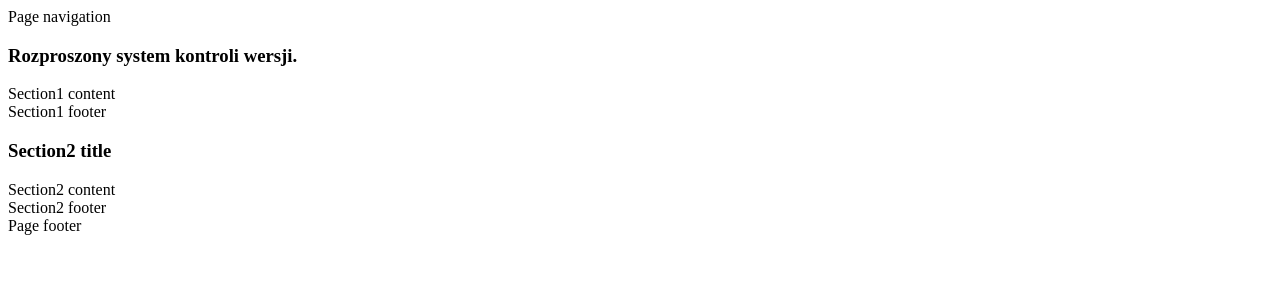
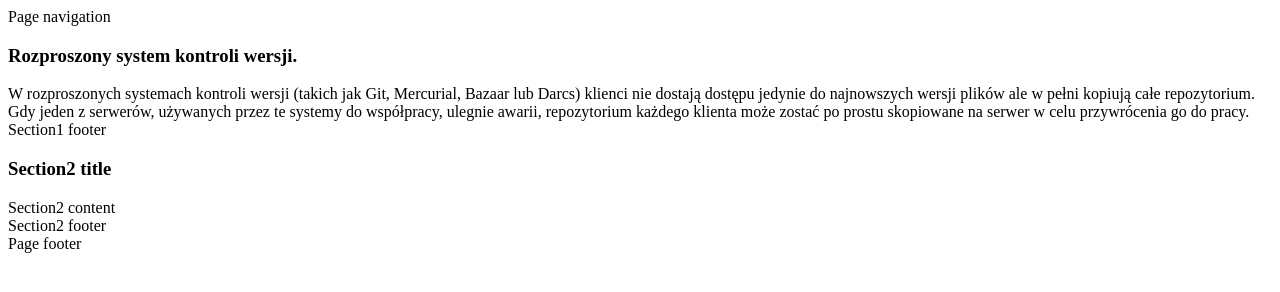
Before and after one commit to kredek/iislabpio_180151, a plain HTML site: page index.html in a window 1280 px wide. Drawn offline with Linux system fonts and the light colour scheme.

```diff
--- a/index.html
+++ b/index.html
@@ -12,7 +12,7 @@
 	    		<h3 class="panel-title">Rozproszony system kontroli wersji.</h3>
 		  	</div>
 	  		<div class="panel-body">
-	    		Section1 content
+	    		W rozproszonych systemach kontroli wersji (takich jak Git, Mercurial, Bazaar lub Darcs) klienci nie dostają dostępu jedynie do najnowszych wersji plików ale w pełni kopiują całe repozytorium. Gdy jeden z serwerów, używanych przez te systemy do współpracy, ulegnie awarii, repozytorium każdego klienta może zostać po prostu skopiowane na serwer w celu przywrócenia go do pracy.
 	  		</div>
 			<footer class="panel-footer">
 				Section1 footer
```
